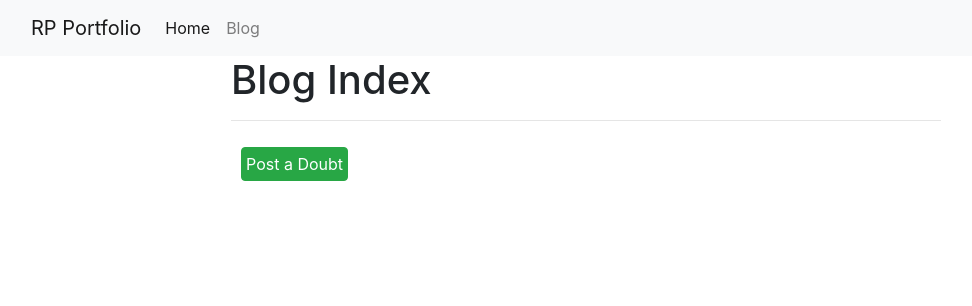
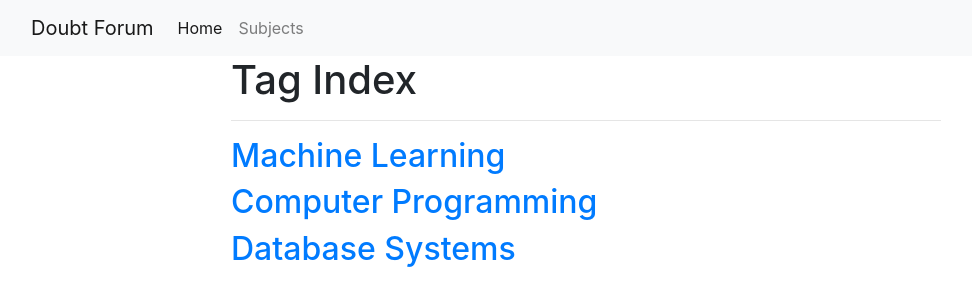
Before and after one commit to SriAish/WebApp_DoubtForum, a Django app: page /tag_list/ in a window 1280 px wide. Shown: the top 306 px of the page, without its empty margins (54-1026 px from the left). Run offline with Django 3.2, Linux system fonts and the light colour scheme; data comes from the database, SQL or seed files in the repository; some libraries are stand-ins or nearby versions.

Commit message:
Added subject tagging and looking at posts based on subjects

```diff
--- a/DoubtForum/views.py
+++ b/DoubtForum/views.py
@@ -38,7 +38,7 @@
     return render(request,'addDoubt.html',context)
 
 
-def blog_category(request, tag):
+def tagged_doubts(request, tag):
     form = DoubtForm()
     doubts = Doubt.objects.filter(
         tags__name__contains=tag
@@ -52,7 +52,7 @@
     }
     return render(request, "home.html", context)
 
-def blog_detail(request, pk):
+def doubt_complete(request, pk):
     doubt = Doubt.objects.get(pk=pk)
 
     form = CommentForm()
@@ -73,4 +73,12 @@
         "form": form,
     }
 
-    return render(request, "blog_detail.html", context)
+    return render(request, "doubtComplete.html", context)
+
+def tag_list(request):
+    tags = Tag.objects.all()
+    context = {
+        "tags": tags,
+    }
+
+    return render(request, "tagList.html", context)
--- a/WebApp_DoubtForum/urls.py
+++ b/WebApp_DoubtForum/urls.py
@@ -21,6 +21,7 @@
     path('admin/', admin.site.urls),
     path('',home,name='home'),
     path('add_doubt/',add_doubt,name='add_doubt'),
-    path('<int:pk>/',blog_detail,name='blog_detail'),
-    path('<tag>/',blog_category,name='blog_category'),
+    path('tag_list/',tag_list,name='tag_list'),
+    path('<int:pk>/',doubt_complete,name='doubt_complete'),
+    path('<tag>/',tagged_doubts,name='tagged_doubts'),
 ]
--- a/templates/base.html
+++ b/templates/base.html
@@ -2,7 +2,7 @@
 
 <nav class="navbar navbar-expand-lg navbar-light bg-light">
     <div class="container">
-        <a class="navbar-brand" href="{% url 'home' %}">RP Portfolio</a>
+        <a class="navbar-brand" href="{% url 'home' %}">Doubt Forum</a>
         <button class="navbar-toggler" type="button" data-toggle="collapse" data-target="#navbarSupportedContent" aria-controls="navbarSupportedContent" aria-expanded="false" aria-label="Toggle navigation">
           <span class="navbar-toggler-icon"></span>
         </button>
@@ -13,7 +13,7 @@
               <a class="nav-link" href="{% url 'home' %}">Home</a>
             </li>
             <li class="nav-item">
-              <a class="nav-link" href="{% url 'home' %}">Blog</a>
+              <a class="nav-link" href="{% url 'tag_list' %}">Subjects</a>
             </li>
           </ul>
         </div>
--- a/templates/blog_detail.html
+++ b/templates/doubtComplete.html
@@ -6,14 +6,14 @@
         {{ doubt.created_on.date }} |&nbsp;
         Categories:&nbsp;
         {% for tag in doubt.tags.all %}
-        <a href="{% url 'blog_category' tag.name %}">
+        <a href="{% url 'tagged_doubts' tag.name %}">
             {{ tag.name }}
         </a>&nbsp;
         {% endfor %}
     </small>
     <p>{{ doubt.body | linebreaks }}</p>
     <h3>Leave a comment:</h3>
-    <form action="{% url 'blog_detail' doubt.pk%}" method="POST">
+    <form action="{% url 'doubt_complete' doubt.pk%}" method="POST">
         {% csrf_token %}
         <div class="form-group">
             {{ form.author }}
--- a/templates/home.html
+++ b/templates/home.html
@@ -8,12 +8,12 @@
     <button class="btn btn-success" style="width:fit-content; padding: 4px; margin:10px;">Post a Doubt</button>
     </form>
     {% for doubt in doubts %}
-    <h2><a href="{% url 'blog_detail' doubt.pk%}">{{ doubt.title }}</a></h2>
+    <h2><a href="{% url 'doubt_complete' doubt.pk%}">{{ doubt.title }}</a></h2>
     <small>
         {{ doubt.created_on.date }} |&nbsp;
-        Categories:&nbsp;
+        Subject:&nbsp;
         {% for tag in doubt.tags.all %}
-        <a href="{% url 'blog_category' tag.name %}">
+        <a href="{% url 'tagged_doubts' tag.name %}">
             {{ tag.name }}
         </a>&nbsp;
         {% endfor %}
--- /dev/null
+++ b/templates/tagList.html
@@ -0,0 +1,12 @@
+{% extends "base.html" %}
+{% block page_content %}
+<div class="col-md-8 offset-md-2">
+    <h1>Tag Index</h1>
+    <hr>
+    {% for tag in tags %}
+        <h2><a href="{% url 'tagged_doubts' tag.name %}">
+            {{ tag.name }}
+        </a>&nbsp;</h2>
+    {% endfor %}
+</div>
+{% endblock %}
```
Also changed, not shown: templates/addInDiscussion.html (deleted, +0 -17 lines), templates/addInForum.html (deleted, +0 -17 lines).
